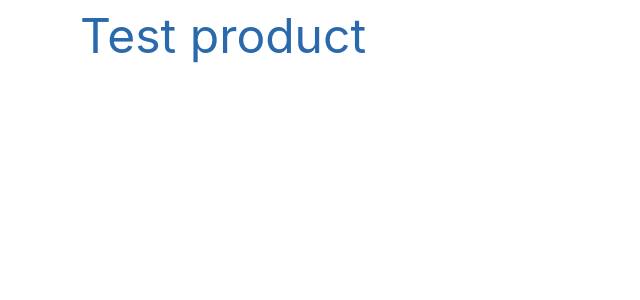
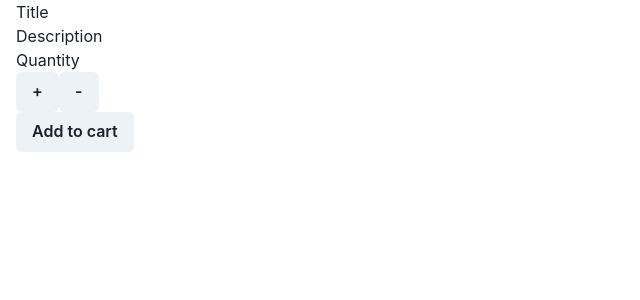
Before and after one commit to nimaester/ecommerce, a Next.js app in the folder frontend-ecommerce/: page /item/1 in a window 1280 px wide. Shown: the top 300 px of the page, without its empty margins (0-640 px from the left). Built offline with nearby package versions, Linux system fonts and the light colour scheme; no server answers; what urql would draw is missing.

Commit message:
display data for each item

```diff
--- a/frontend-ecommerce/lib/query.js
+++ b/frontend-ecommerce/lib/query.js
@@ -20,6 +20,6 @@ export const PRODUCT_QUERY = `
   }
 `;
 
-// export const GET_ITEM_INFO = `
-//   query get
-// `
+export const GET_ITEM_INFO = `
+  query get
+`;
--- a/frontend-ecommerce/pages/item/[id].js
+++ b/frontend-ecommerce/pages/item/[id].js
@@ -1,14 +1,25 @@
-import { Container, Text } from "@chakra-ui/react";
+import { Container, Text, Box, Image, Button } from "@chakra-ui/react";
+import { useQuery } from "urql";
 import React from "react";
 
-const Test = () => {
+const ItemDetail = () => {
   return (
-    <Container maxW='6xl'>
-      <Text fontSize='5xl' color='brand.700'>
-        Test product
-      </Text>
+    <Container maxW='contaier.xl'>
+      <Box>
+        <Image src='' alt='' />
+      </Box>
+      <Box>
+        <Text>Title</Text>
+        <Text>Description</Text>
+      </Box>
+      <Box>
+        <Text>Quantity</Text>
+        <Button>+</Button>
+        <Button>-</Button>
+      </Box>
+      <Button>Add to cart</Button>
     </Container>
   );
 };
 
-export default Test;
+export default ItemDetail;
```
